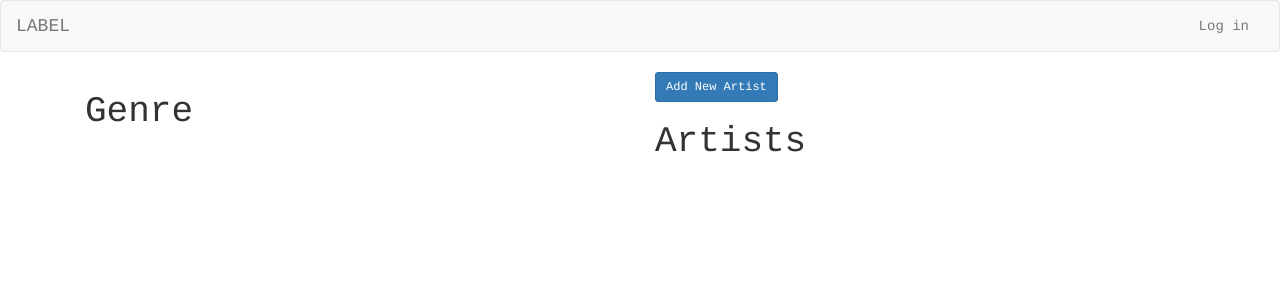
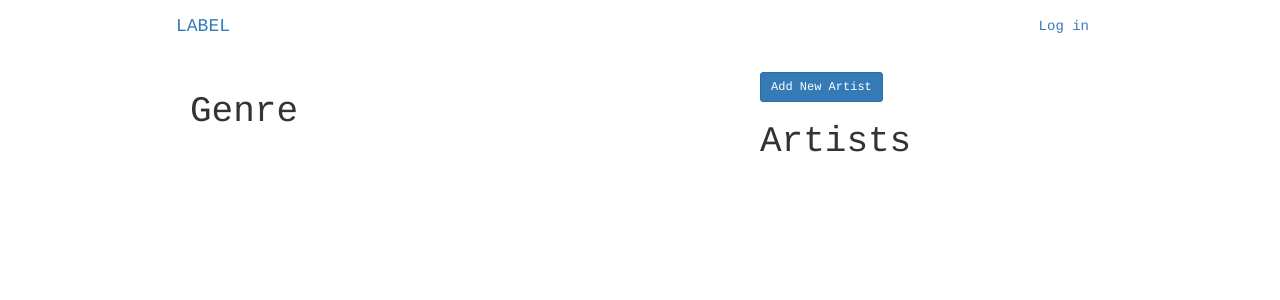
Before and after one commit to robertng0407/Music-Genre-Label, a Flask app: page / in a window 1280 px wide; the page is wider, and only the part inside the window is pictured. Shown: the top 300 px of that part. Run offline with Flask 2, Linux system fonts and the light colour scheme; parts of the project's set-up code (start-up, migrations or seed data) failed here and were passed over; some libraries are stand-ins or nearby versions.

Commit message:
Add styling

```diff
--- a/static/styles.css
+++ b/static/styles.css
@@ -3,5 +3,7 @@ li {
 }
 
 body {
-  font-family: monospace;
+  font-family: courier;
+  max-width: 960px;
+  margin: 0 auto;
 }
--- a/templates/main.html
+++ b/templates/main.html
@@ -4,18 +4,13 @@
 		<!-- Latest compiled and minified CSS -->
 		<link rel="stylesheet" href="https://maxcdn.bootstrapcdn.com/bootstrap/3.3.7/css/bootstrap.min.css" integrity="sha384-BVYiiSIFeK1dGmJRAkycuHAHRg32OmUcww7on3RYdg4Va+PmSTsz/K68vbdEjh4u" crossorigin="anonymous">
 
-		<link rel=stylesheet type=text/css href="{{ url_for('static', filename='styles.css') }}">
+		<link rel=stylesheet type="text/css" href="{{ url_for('static', filename='styles.css') }}">
 		<script src="https://ajax.googleapis.com/ajax/libs/jquery/3.2.1/jquery.min.js"></script>
 		<script src="//apis.google.com/js/platform.js?onload=start"> </script>
 		<script src="https://maxcdn.bootstrapcdn.com/bootstrap/3.3.7/js/bootstrap.min.js" integrity="sha384-Tc5IQib027qvyjSMfHjOMaLkfuWVxZxUPnCJA7l2mCWNIpG9mGCD8wGNIcPD7Txa" crossorigin="anonymous"></script>
-		<style media="screen">
-			body {
-				font-family: courier;
-			}
-		</style>
 	</head>
 	<body>
-		<nav class="navbar navbar-default">
+		<nav class="navbar">
 		  <div class="container-fluid">
 				<div class="navbar-header">
 					<a class="navbar-brand" href="{{url_for('index')}}">LABEL</a>
```
